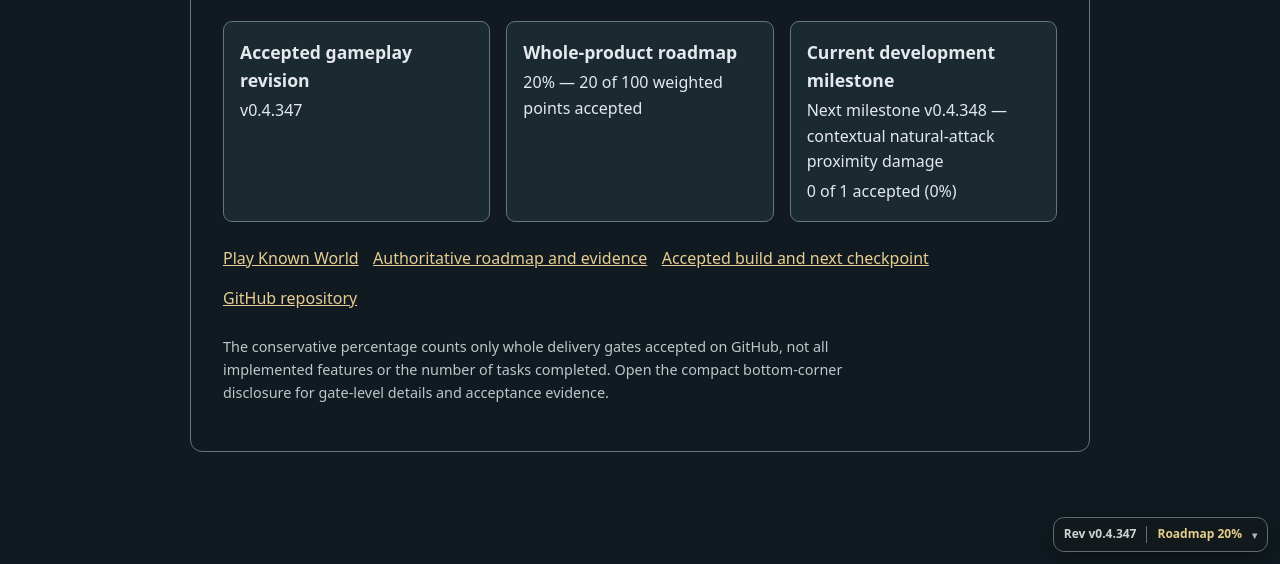
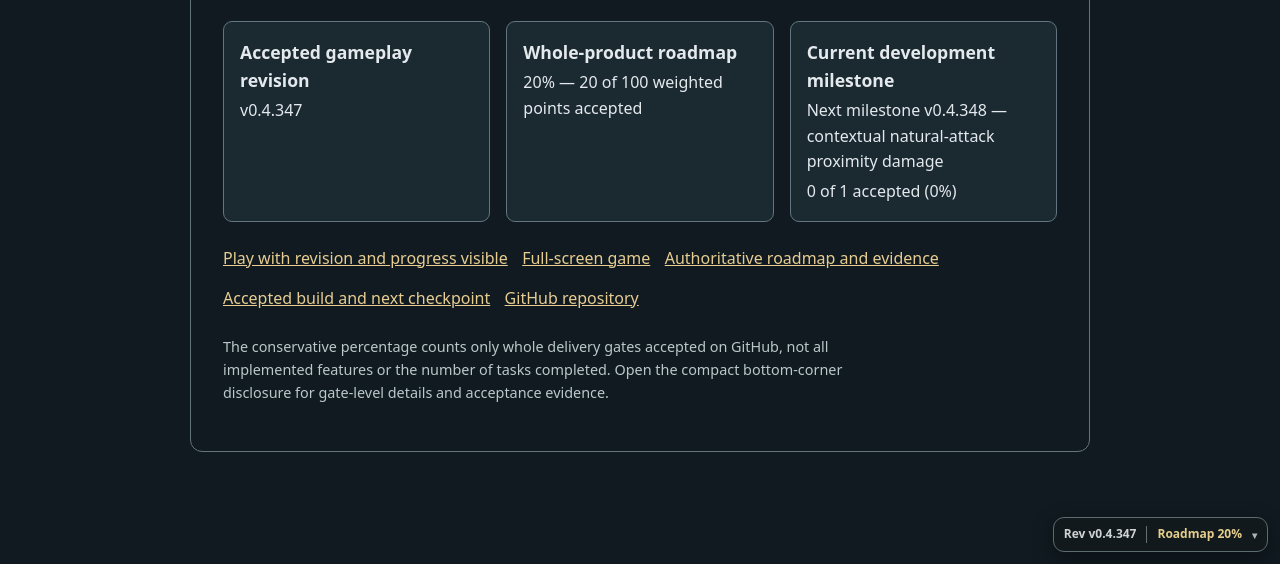
Before and after one commit to Diabolicdonut/BECMI-Mystara, a website: page status.html in a window 1280 px wide. Shown: the part 236-800 px from the top of the page. Drawn offline with Linux system fonts and the light colour scheme.

Commit message:
ui: link playable status game from project status page

```diff
--- a/status.html
+++ b/status.html
@@ -22,7 +22,8 @@ nav{margin:1.5rem 0;display:flex;gap:.9rem;flex-wrap:wrap}
 <div><h2>Loading accepted status</h2><p>See the <a href="./ROADMAP-COVERAGE.md">full roadmap</a> if the live manifest is unavailable.</p></div>
 </section>
 <nav aria-label="Project links">
-<a href="./index.html">Play Known World</a>
+<a href="./play.html">Play with revision and progress visible</a>
+<a href="./index.html">Full-screen game</a>
 <a href="./ROADMAP-COVERAGE.md">Authoritative roadmap and evidence</a>
 <a href="./pipeline-state.md">Accepted build and next checkpoint</a>
 <a href="https://github.com/Diabolicdonut/BECMI-Mystara">GitHub repository</a>
```
